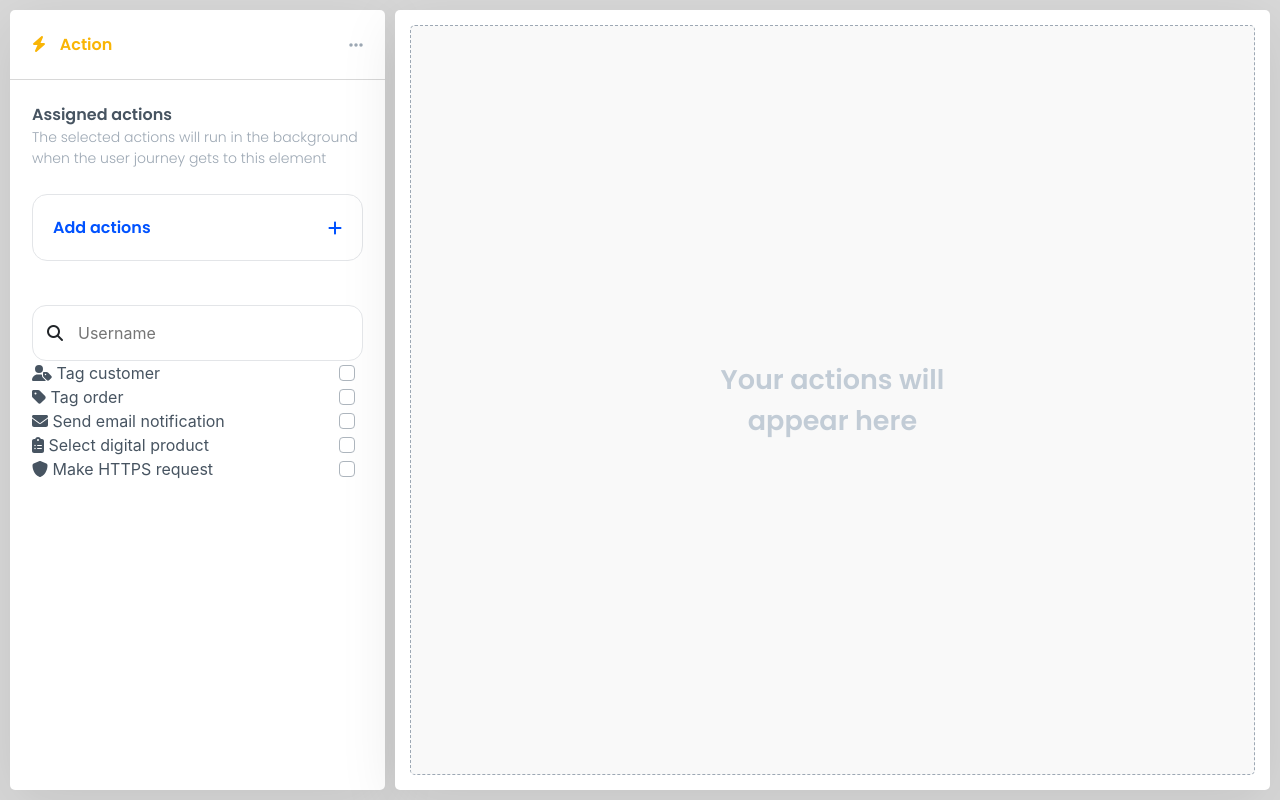
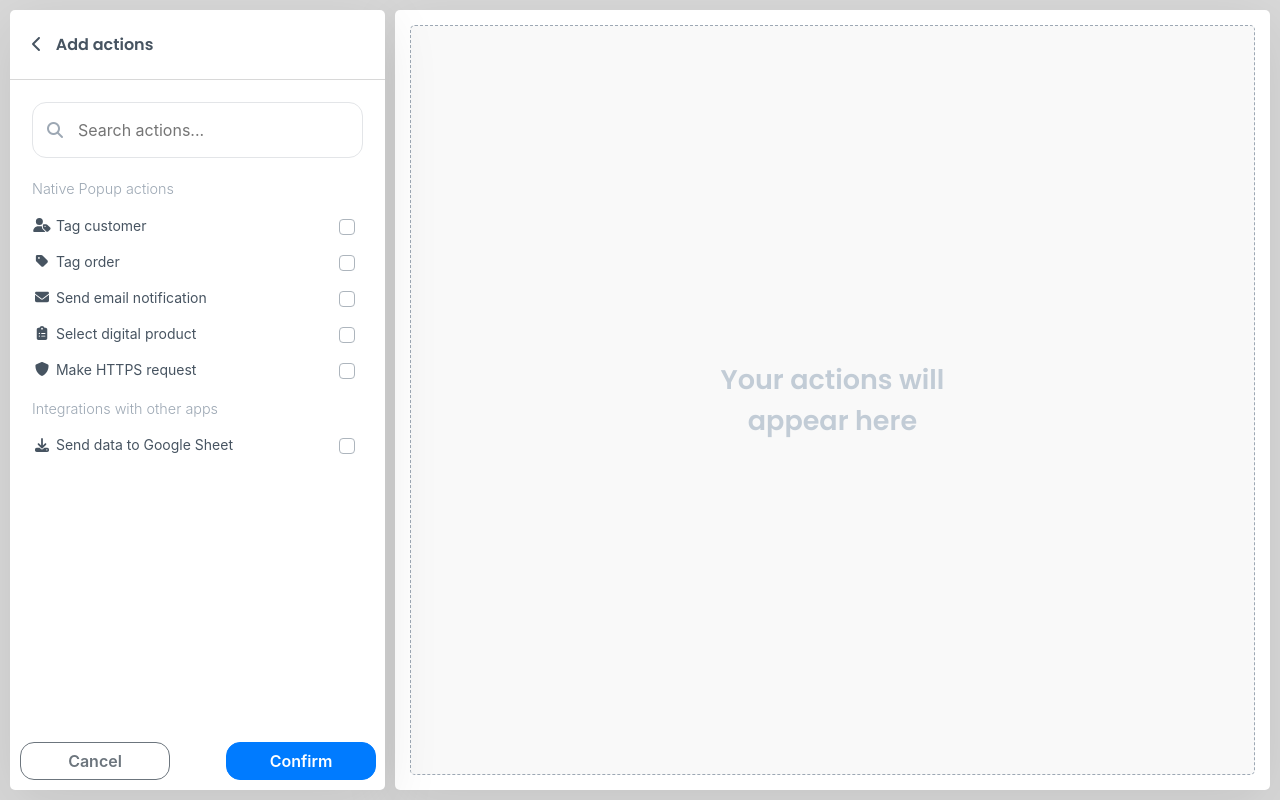
Before and after one commit to cwalia/popup, a Vue app: page / in a window 1280 px wide. Both pictures are taken after a click on the button "Add actions". Built offline with nearby package versions, Linux system fonts and the light colour scheme.

Commit message:
selected actions

```diff
--- a/src/assets/styles/_variables.scss
+++ b/src/assets/styles/_variables.scss
@@ -2,7 +2,6 @@
 $white: #ffffff;
 $grey: #D8D8D8;
 $grey-inner: #F9F9F9;
-$grey-border: #9DA8B4;
 $black: #060606;
 $head-dGrey:#475461;
 $sub-head-lGrey: #9DA8B4;
--- a/src/assets/styles/common/_actionButton.scss
+++ b/src/assets/styles/common/_actionButton.scss
@@ -4,7 +4,11 @@
         color: $head-dGrey;
         justify-content: space-between;
         font-family: Inter;
-        font-size: 16px;
+        font-size: 14px;
         font-weight: 400;
+        margin-bottom: 12px;
+        .svg-inline--fa{
+            width: 20px;
+        }
     }
 }
--- a/src/assets/styles/components/_actionPanel.scss
+++ b/src/assets/styles/components/_actionPanel.scss
@@ -9,7 +9,7 @@
     border-radius: 5px;
     height: calc(100% - 10px);
     background-color: $grey-inner;
-    border: 1px dashed $grey-border;
+    border: 1px dashed $sub-head-lGrey;
   }
 
   &__centered-text {
--- a/src/assets/styles/components/_sideBarPanel.scss
+++ b/src/assets/styles/components/_sideBarPanel.scss
@@ -1,6 +1,7 @@
 .side-bar-panel{
     width: 30%;
     @include mainAppBoxes();
+    position: relative;
     &__header{
         padding: 22px;
         border-bottom: 1px solid $grey;
@@ -11,7 +12,17 @@
             margin-right: 10px;
         }
         &__ellipsis{
-            color: $grey-border;
+            color: $sub-head-lGrey;
+        }
+    }
+    &__addActions{
+        padding: 22px;
+        border-bottom: 1px solid $grey;
+        color: $head-dGrey;
+        cursor: pointer;
+        font: $title;
+        &__chevron-left{
+            margin-right: 10px;
         }
     }
     &__assActions{
@@ -32,12 +43,14 @@
         padding: 22px;
         &__input-container {
             position: relative;
-        }
-        &__input-container i {
-            position: absolute;
-            left: 15px;
-            top: 50%;
-            transform: translateY(-50%);
+            margin-bottom: 20px;
+            color: $sub-head-lGrey;
+            i {
+                position: absolute;
+                left: 15px;
+                top: 50%;
+                transform: translateY(-50%);
+            }
         }
 
         input[type="text"] {
@@ -45,9 +58,32 @@
             padding: 15px 0px 15px 45px;
             border: 1px solid #E3E5E8;
             width: 100%;
+            color: $head-dGrey;
+            font-weight: 400;
             &:focus-visible{
                 outline: $action-cta solid 1px;
             }
+
+        }
+    }
+    &__light-heading{
+        color: $sub-head-lGrey;
+        font-family: Inter;
+
+        font-size: 0.9em;
+        font-weight: 300;
+        margin: 15px 0px;
+    }
+    &__bottom-buttoms{
+        position: absolute;
+        margin: 10px;
+        bottom: 0px;
+        width: 95%;
+        @include flex-center();
+        .btn{
+            font-weight: 600;
+            width: 150px;
+            border-radius: 14px;
         }
     }
 }
--- a/src/components/SideBarPanel.vue
+++ b/src/components/SideBarPanel.vue
@@ -1,5 +1,6 @@
 <template>
   <div class="side-bar-panel">
+    <div v-if="!isAction">
       <div class="side-bar-panel__header">
         <div>
           <font-awesome-icon icon="bolt" class="side-bar-panel__header__bolt"/>
@@ -10,19 +11,33 @@
       <div class="side-bar-panel__assActions">
         Assigned actions
         <div class="side-bar-panel__assActions__sub-head">The selected actions will run in the background when the user journey gets to this element</div>
-      <button @click="actionChange()">
+        <button @click="actionChange(true)">
           Add actions
           <font-awesome-icon icon="plus" class="side-bar-panel__header__plus" />
         </button>
       </div>
+    </div>
 
+    <div v-else>
+      <div class="side-bar-panel__addActions" @click="actionChange(false)">
+        <font-awesome-icon icon="chevron-left" class="side-bar-panel__addActions__chevron-left" />
+        Add actions
+      </div>
       <div class="side-bar-panel__action-area">
         <div class="side-bar-panel__action-area__input-container">
           <i class="fa fa-search"></i>
-        <input type="text" placeholder="Username">
+          <input type="text" placeholder="Search actions..." v-model="searchQuery">
+        </div>
+        <div class="side-bar-panel__light-heading">Native Popup actions</div>
+        <action-button v-for="item in filteredList" :key="item.iconName" :buttonData="item" @checkBoxSel=checkBoxSel()></action-button>
+        <div class="side-bar-panel__light-heading">Integrations with other apps</div>
+        <action-button :buttonData="otherApps"></action-button>
       </div>
 
-      <action-button v-for="item in actionButtonList" :key="item.iconName" :buttonData="item"></action-button>
+      <div class="side-bar-panel__bottom-buttoms">
+        <b-button variant="outline-secondary">Cancel</b-button>
+        <b-button variant="primary" @click="confirmSelection()">Confirm</b-button>
+      </div>
     </div>
   </div>
 </template>
@@ -36,11 +51,12 @@ import ActionButton from './common/ActionButton.vue';
   },
 })
 export default class SideBarPanel extends Vue {
+  searchQuery = ''
   get isAction(){
     return this.$store.state.search.isAction
   }
-  actionChange(){
-    // this.$store.commit('/search/')
+  actionChange(param:boolean){
+    this.$store.commit('search/setIsAction',param)
   }
   actionButtonList = [
     {
@@ -63,7 +79,32 @@ export default class SideBarPanel extends Vue {
       iconName : 'shield',
       text : 'Make HTTPS request',
       checkboxValue : false,
-    },
+    }
   ]
+  otherApps = {
+    iconName : 'download',
+    text : 'Send data to Google Sheet',
+    checkboxValue : false,
+  }
+  get filteredList() {
+    return this.actionButtonList.filter(item => {
+      return item.text.toLowerCase().includes(this.searchQuery.toLowerCase());
+    });
+  }
+  get actionSelectedList(){
+    return this.$store.state.search.actionSelectedList
+  }
+  get confirmedActions(){
+    return this.$store.state.search.confirmedActions
+  }
+  confirmSelection(){
+    this.$store.commit('search/setConfirmedActions',this.actionSelectedList)
+  }
+  get fetchConfirmedActions() {
+    console.log()
+    return this.actionButtonList.filter((item:any) => {
+      return this.confirmedActions.includes(item.text);
+    });
+  }
 }
 </script>
--- a/src/components/common/ActionButton.vue
+++ b/src/components/common/ActionButton.vue
@@ -5,7 +5,7 @@
           <font-awesome-icon :icon="buttonData.iconName" />
           {{buttonData.text}}
         </div>
-        <b-form-checkbox v-model="buttonData.checkboxValue"></b-form-checkbox>
+        <b-form-checkbox v-model="actionSelectedList" :value="buttonData.text" :name="buttonData.text"></b-form-checkbox>
     </div>
   </div>
 </template>
@@ -18,7 +18,13 @@ import {Component, Vue, Prop} from 'vue-property-decorator';
   },
 })
 export default class ActionButton extends Vue {
-    @Prop() private buttonData!: any;
-
+  @Prop() private buttonData!: any;
+  get actionSelectedList(){
+    return this.$store.state.search.actionSelectedList
+  }
+  set actionSelectedList(v){
+    console.log(v)
+    this.$store.commit('search/setActionSelectedList',v)
+  }
 }
 </script>
--- a/src/main.ts
+++ b/src/main.ts
@@ -6,9 +6,9 @@ import BootstrapVue, {IconsPlugin} from "bootstrap-vue";
 import '@fortawesome/fontawesome-free/css/all.css';
 import { library } from '@fortawesome/fontawesome-svg-core';
 import { FontAwesomeIcon } from '@fortawesome/vue-fontawesome';
-import { faEllipsis,faBolt,faPlus,faUserTag,faTag,faEnvelope,faClipboardList,faShield } from '@fortawesome/free-solid-svg-icons';
+import { faEllipsis,faBolt,faPlus,faUserTag,faTag,faEnvelope,faClipboardList,faShield,faChevronLeft,faDownload } from '@fortawesome/free-solid-svg-icons';
 
-library.add(faEllipsis,faBolt,faPlus,faUserTag,faTag,faEnvelope,faClipboardList,faShield);
+library.add(faEllipsis,faBolt,faPlus,faUserTag,faTag,faEnvelope,faClipboardList,faShield,faChevronLeft,faDownload);
 Vue.component('font-awesome-icon', FontAwesomeIcon)
 
 Vue.use(BootstrapVue);
--- a/src/store/search.ts
+++ b/src/store/search.ts
@@ -3,16 +3,26 @@ import {sample} from "@/api/result";
 
 interface State {
   isAction:boolean,
+  actionSelectedList:[],
+  confirmedActions:string[]
 }
 
 const state: State = {
   isAction:false,
+  actionSelectedList:[],
+  confirmedActions:['Tag customer']
 }
 
 const mutations = <MutationTree<State>>{
   setIsAction(state,payload:boolean){
     state.isAction=payload
-  }
+  },
+  setActionSelectedList(state,payload:[]){
+    state.actionSelectedList=payload
+  },
+  setConfirmedActions(state,payload:[]){
+    state.confirmedActions=payload
+  },
 };
 
 export const actions = <ActionTree<State, any>>{
```
Lines whose indentation alone changed are shown as unchanged.
